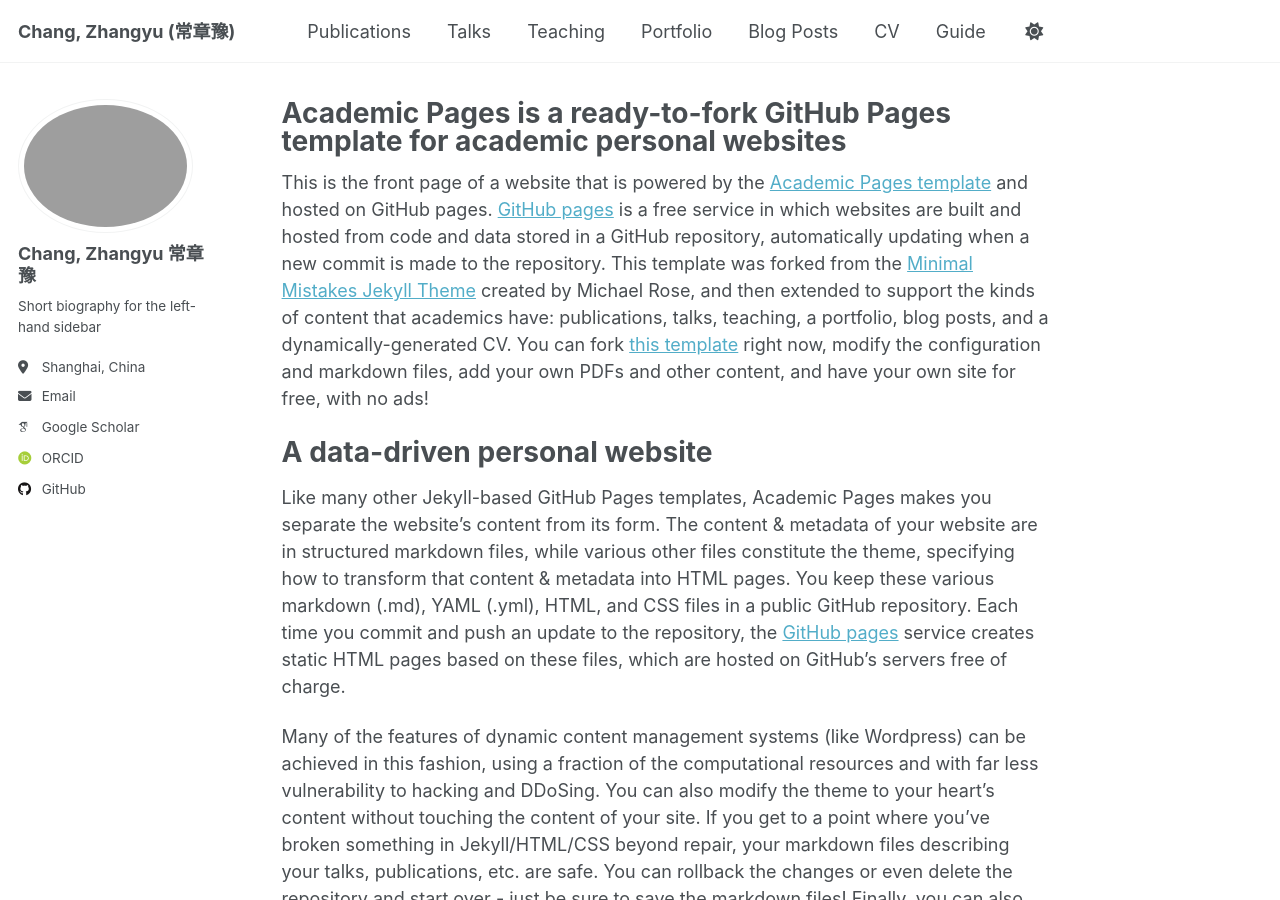
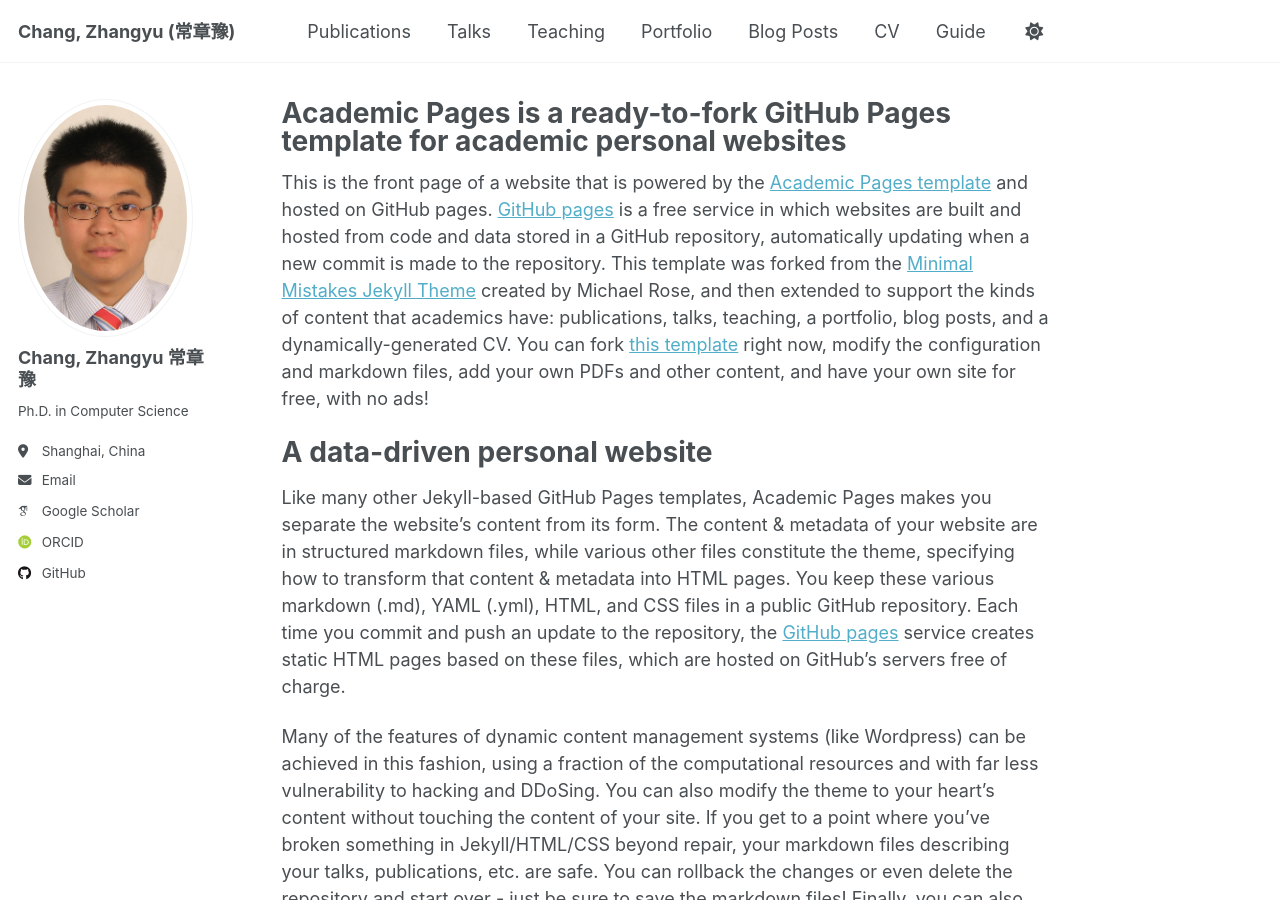
Before and after one commit to changzhangyu/changzhangyu.github.io, a Jekyll site: the page built from _pages/about.md, in a window 1280 px wide and 900 px high. Built offline with Jekyll 4.4.1, drawn with Linux system fonts in a browser that asks for light colours; some web fonts are replaced.

Commit message:
Fix bug
Fix some bugs in sidebar

```diff
--- a/_config.yml
+++ b/_config.yml
@@ -22,10 +22,10 @@ repository               : "changzhangyu/changzhangyu.github.io"
 #               Additional customization can be done by editing /_includes/author-profile.html
 author:
   # Biographic information
-  avatar           : "profile.png"
+  avatar           : "profile.jpg"
   name             : "Chang, Zhangyu 常章豫"
   pronouns         : # example: "she/her"
-  bio              : "Short biography for the left-hand sidebar"
+  bio              : "Ph.D. in Computer Science"
   location         : "Shanghai, China"
   employer         : # "The Hong Kong University of Science and Technology"
   uri              : # URL
```
